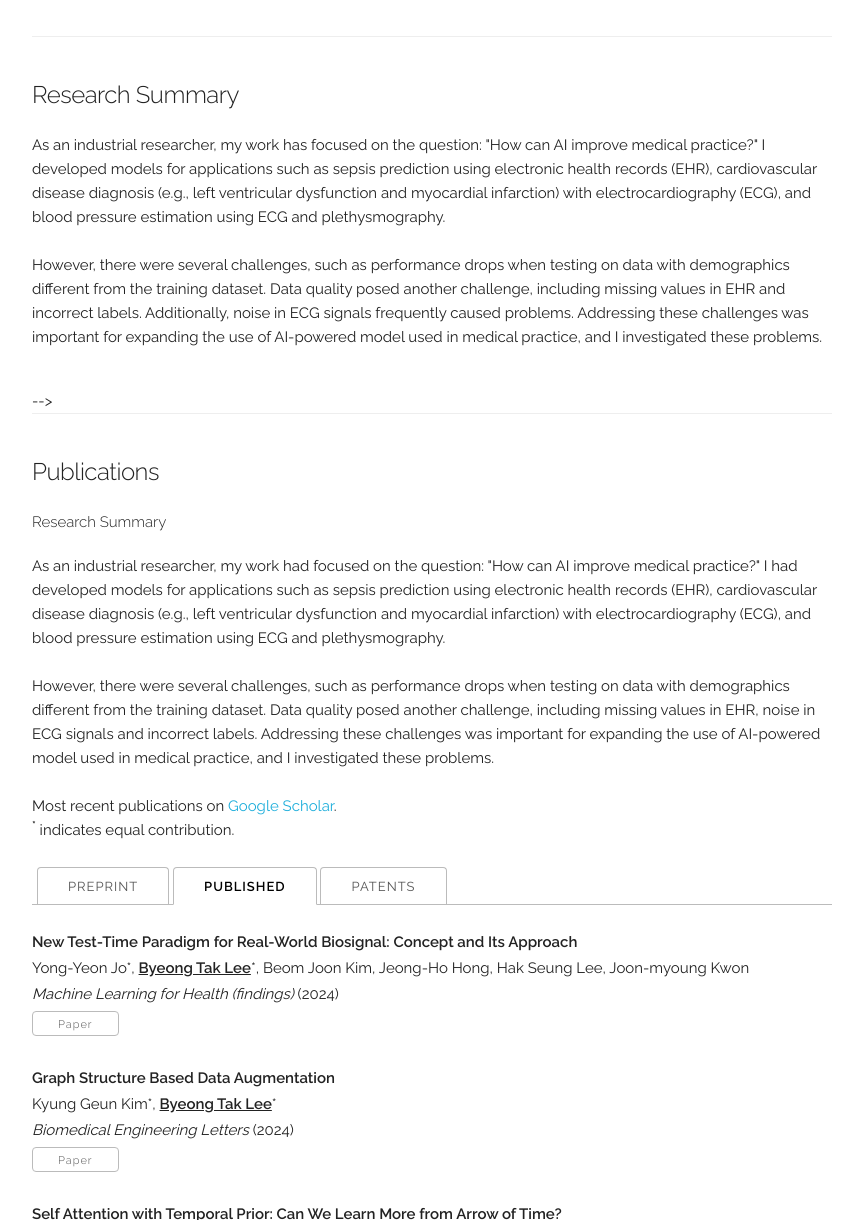
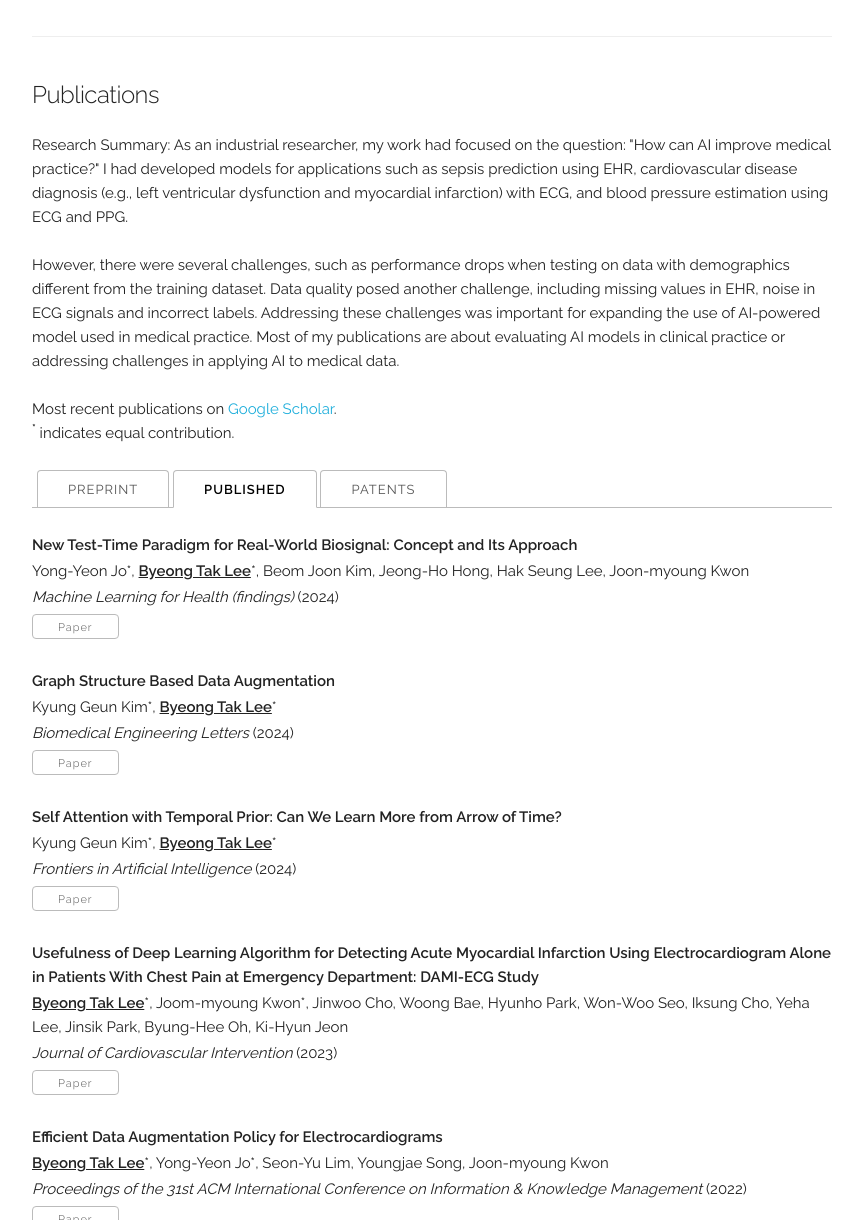
Before and after one commit to byeongtak/byeongtak.github.io, a Jekyll site: the page built from index.html, in a window 1280 px wide and 1400 px high, scrolled down 1161 px, cut to the strip 180-1400 px from the top of the window. Shown: the whole strip, without its empty margins (208-1071 px from the left). Built offline with Jekyll 4.4.1, drawn with Linux system fonts in a browser that asks for light colours; some of the changed text lies outside the part shown.

Commit message:
Update index.html

```diff
--- a/index.html
+++ b/index.html
@@ -67,30 +67,18 @@ layout: default
 
 </div>
 
-<!-- <!-- ========== Research Summary ========== -->
-<div class="docs-section" id="about">
-  <h5>Research Summary</h5>
-	As an industrial researcher, my work has focused on the question: "How can AI improve medical practice?"
-	I developed models for applications such as sepsis prediction using electronic health records (EHR), cardiovascular disease diagnosis (e.g., left ventricular dysfunction and myocardial infarction) with electrocardiography (ECG), and blood pressure estimation using ECG and plethysmography.
-  <br>
-  <br>
-  	However, there were several challenges, such as performance drops when testing on data with demographics different from the training dataset.
-	Data quality posed another challenge, including missing values in EHR and incorrect labels.
-	Additionally, noise in ECG signals frequently caused problems.
-	Addressing these challenges was important for expanding the use of AI-powered model used in medical practice, and I investigated these problems.
-</div>
- -->
+
 <!-- ========== PUBLICATIONS ========== -->
 <div class="docs-section" id="publications">
   <h5>Publications</h5>
-	<h6>Research Summary</h6>
-	As an industrial researcher, my work had focused on the question: "How can AI improve medical practice?"
-	I had developed models for applications such as sepsis prediction using electronic health records (EHR), cardiovascular disease diagnosis (e.g., left ventricular dysfunction and myocardial infarction) with electrocardiography (ECG), and blood pressure estimation using ECG and plethysmography.
+	Research Summary: As an industrial researcher, my work had focused on the question: "How can AI improve medical practice?"
+	I had developed models for applications such as sepsis prediction using EHR, cardiovascular disease diagnosis (e.g., left ventricular dysfunction and myocardial infarction) with ECG, and blood pressure estimation using ECG and PPG.
 	<br>
 	<br>
 	However, there were several challenges, such as performance drops when testing on data with demographics different from the training dataset.
 	Data quality posed another challenge, including missing values in EHR, noise in ECG signals and incorrect labels.
-	Addressing these challenges was important for expanding the use of AI-powered model used in medical practice, and I investigated these problems.
+	Addressing these challenges was important for expanding the use of AI-powered model used in medical practice.
+	Most of my publications are about evaluating AI models in clinical practice or addressing challenges in applying AI to medical data.
 	<br>
 	<br>
 
```
Also changed, not shown: other parts of index.html (+1 -1 lines).
